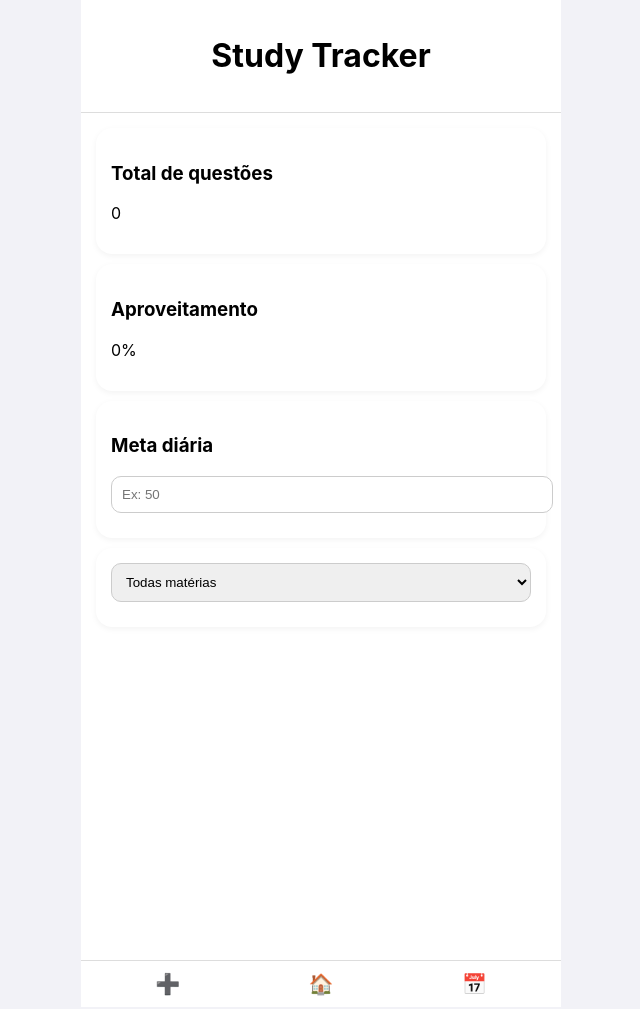
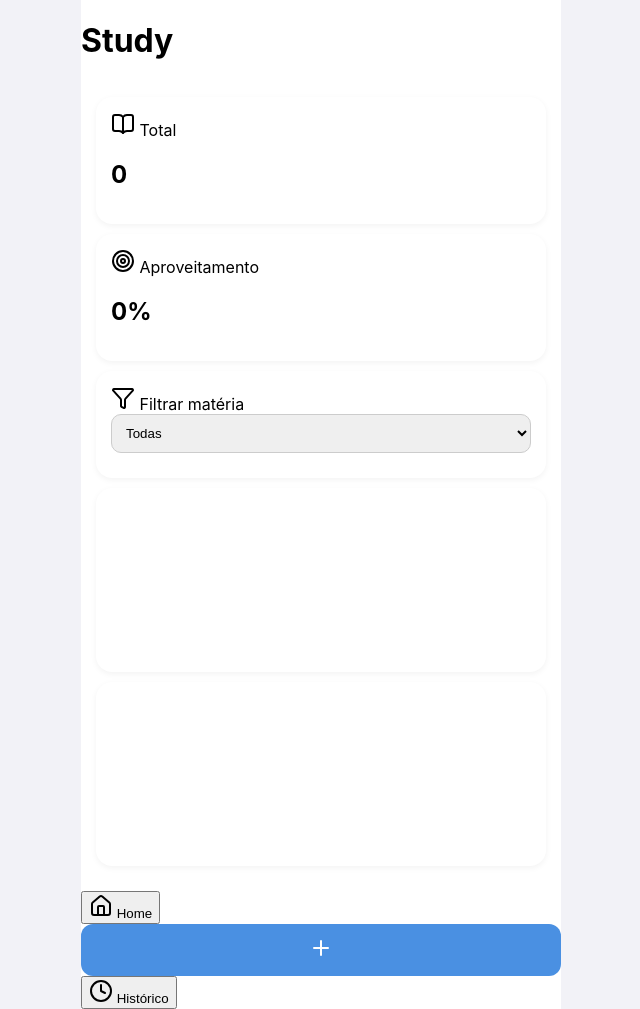
Before and after one commit to victorcbjr100-oss/Estatistica, a plain HTML site: page index.html in a window 1280 px wide. Shown: the whole page, without its empty margins (319-959 px from the left). Drawn offline with nearby package versions, Linux system fonts and the light colour scheme; files whose address does not match are found by name.

Commit message:
Update index.html

```diff
--- a/index.html
+++ b/index.html
@@ -3,52 +3,85 @@
 <head>
   <meta charset="UTF-8">
   <meta name="viewport" content="width=device-width, initial-scale=1.0">
-  <title>Study Tracker</title>
+  <title>Study</title>
 
   <link rel="stylesheet" href="style.css">
   <link rel="manifest" href="manifest.json">
+
+  <!-- Ícones -->
+  <script src="https://unpkg.com/lucide@latest"></script>
 </head>
 
 <body>
 
 <div class="app">
 
-  <header class="topbar">
-    <h1>Study Tracker</h1>
+  <!-- Header -->
+  <header class="header">
+    <h1>Study</h1>
   </header>
 
+  <!-- Conteúdo -->
   <main class="main">
 
-    <div class="card">
-      <h3>Total de questões</h3>
-      <p id="total">0</p>
+    <div class="grid">
+
+      <div class="card">
+        <div class="card-top">
+          <i data-lucide="book-open"></i>
+          <span>Total</span>
+        </div>
+        <h2 id="total">0</h2>
+      </div>
+
+      <div class="card">
+        <div class="card-top">
+          <i data-lucide="target"></i>
+          <span>Aproveitamento</span>
+        </div>
+        <h2 id="accuracy">0%</h2>
+      </div>
+
     </div>
 
     <div class="card">
-      <h3>Aproveitamento</h3>
-      <p id="accuracy">0%</p>
+      <div class="card-top">
+        <i data-lucide="filter"></i>
+        <span>Filtrar matéria</span>
+      </div>
+
+      <select id="filterSubject" onchange="loadDashboard()">
+        <option value="">Todas</option>
+      </select>
     </div>
 
     <div class="card">
-      <h3>Meta diária</h3>
-      <input type="number" id="goal" placeholder="Ex: 50">
+      <canvas id="pieChart"></canvas>
     </div>
 
     <div class="card">
-      <select id="filterSubject" onchange="loadDashboard()">
-        <option value="">Todas matérias</option>
-      </select>
+      <canvas id="lineChart"></canvas>
     </div>
-
-    <canvas id="pieChart"></canvas>
-    <canvas id="lineChart"></canvas>
 
   </main>
 
-  <nav class="bottom-nav">
-    <button onclick="goAdd()">➕</button>
-    <button onclick="loadDashboard()">🏠</button>
-    <button onclick="goHistory()">📅</button>
+  <!-- Bottom nav -->
+  <nav class="nav">
+
+    <button onclick="loadDashboard()">
+      <i data-lucide="home"></i>
+      <span>Home</span>
+    </button>
+
+    <button onclick="goAdd()" class="primary">
+      <i data-lucide="plus"></i>
+    </button>
+
+    <button onclick="goHistory()">
+      <i data-lucide="clock"></i>
+      <span>Histórico</span>
+    </button>
+
   </nav>
 
 </div>
@@ -57,9 +90,9 @@
 <script src="app.js"></script>
 
 <script>
+lucide.createIcons();
 initDashboard();
 
-// PWA
 if ("serviceWorker" in navigator) {
   navigator.serviceWorker.register("sw.js");
 }
```
